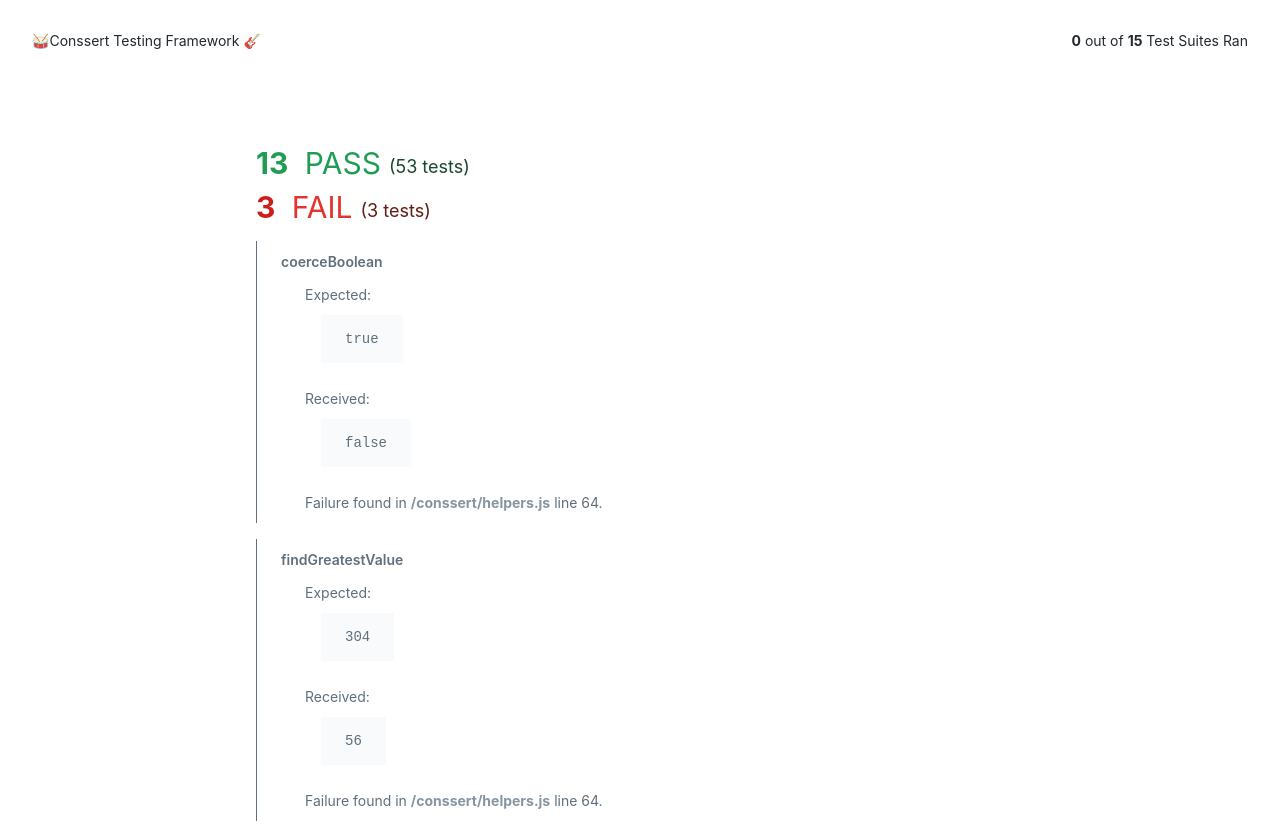
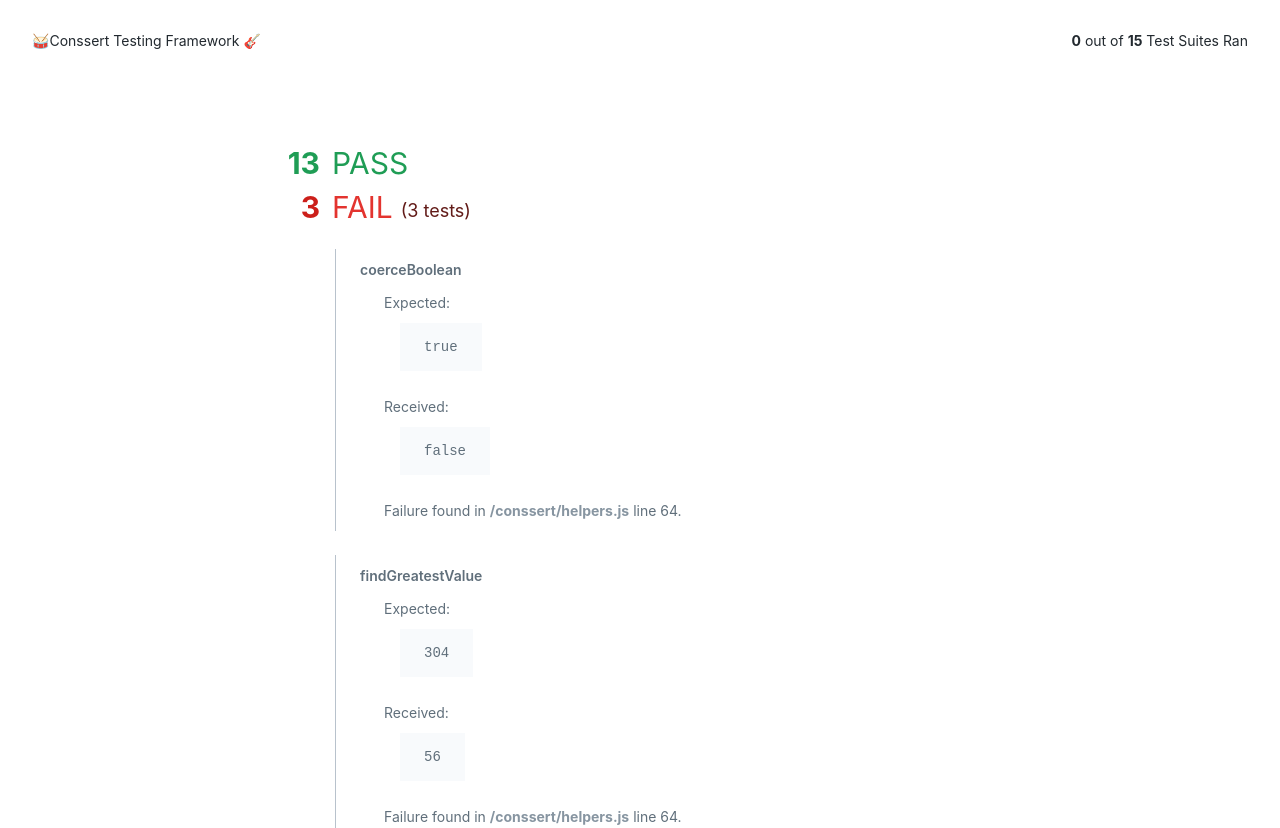
Before and after one commit to l4nk332/conssert, a website: page src/temp.html in a window 1280 px wide. Shown: the top 828 px of the page. Drawn offline with Linux system fonts and the light colour scheme.

Commit message:
Clean up styling adjustments

```diff
--- a/src/styles.css
+++ b/src/styles.css
@@ -6,6 +6,12 @@
   --rad-100: 1px;
   --rad-200: 2px;
   --rad-circle: 100%;
+
+  /* Box-Shadow */
+  --bs-100: 0 2px 4px 0 rgba(0,0,0,0.10);
+  --bs-200: 0 4px 8px 0 rgba(0,0,0,0.12), 0 2px 4px 0 rgba(0,0,0,0.08);
+  --bs-300: 0 15px 30px 0 rgba(0,0,0,0.11), 0 5px 15px 0 rgba(0,0,0,0.08);
+  --bs-inset-100: inset 0 2px 4px 0 rgba(0,0,0,0.06);
 
   /* Border-Width */
   --bw-0: 0px;
@@ -173,12 +179,22 @@ body {
   justify-content: flex-start;
 }
 
+.resultSetContent {
+  margin-left: 79px;
+}
+
 .summary {
   font-size: var(--fs-700);
+  display: flex;
+  flex-flow: row nowrap;
+  align-items: flex-end;
+  justify-content: flex-start;
 }
 
 .summaryCount {
-  margin-right: var(--sp-200);
+  width: var(--sp-800);
+  text-align: right;
+  margin-right: var(--sp-300);
 }
 
 .pass .summaryCount {
@@ -213,20 +229,22 @@ body {
 
 .result {
   font-size: var(--fs-200);
-  margin: var(--sp-400) 0;
+  margin: var(--sp-500) 0;
   padding: var(--sp-300) var(--sp-500);
-  border-left: var(--bw-100) solid var(--grey-600);
+  border-left: var(--bw-100) solid var(--grey-400);
   color: var(--grey-600);
 }
 
 .result:hover {
   background-color: var(--grey-100);
-  border-color: var(--black);
+  border-color: transparent;
   color: var(--black);
+  box-shadow: var(--bs-100);
 }
 
 .result:hover .diffCode {
   background-color: var(--grey-200);
+  box-shadow: var(--bs-inset-100);
 }
 
 .result:hover .diffCode.expected {
--- a/src/temp.html
+++ b/src/temp.html
@@ -14,7 +14,6 @@
     <section class="resultSet pass">
       <header class="resultSetHeader">
         <h2 class='summary'><strong class="summaryCount">13</strong> <span class='summaryText'>PASS</span></h2>
-        <span class="testCount">(53 tests)</span>
       </header>
     </section>
     <section class="resultSet fail">
```
